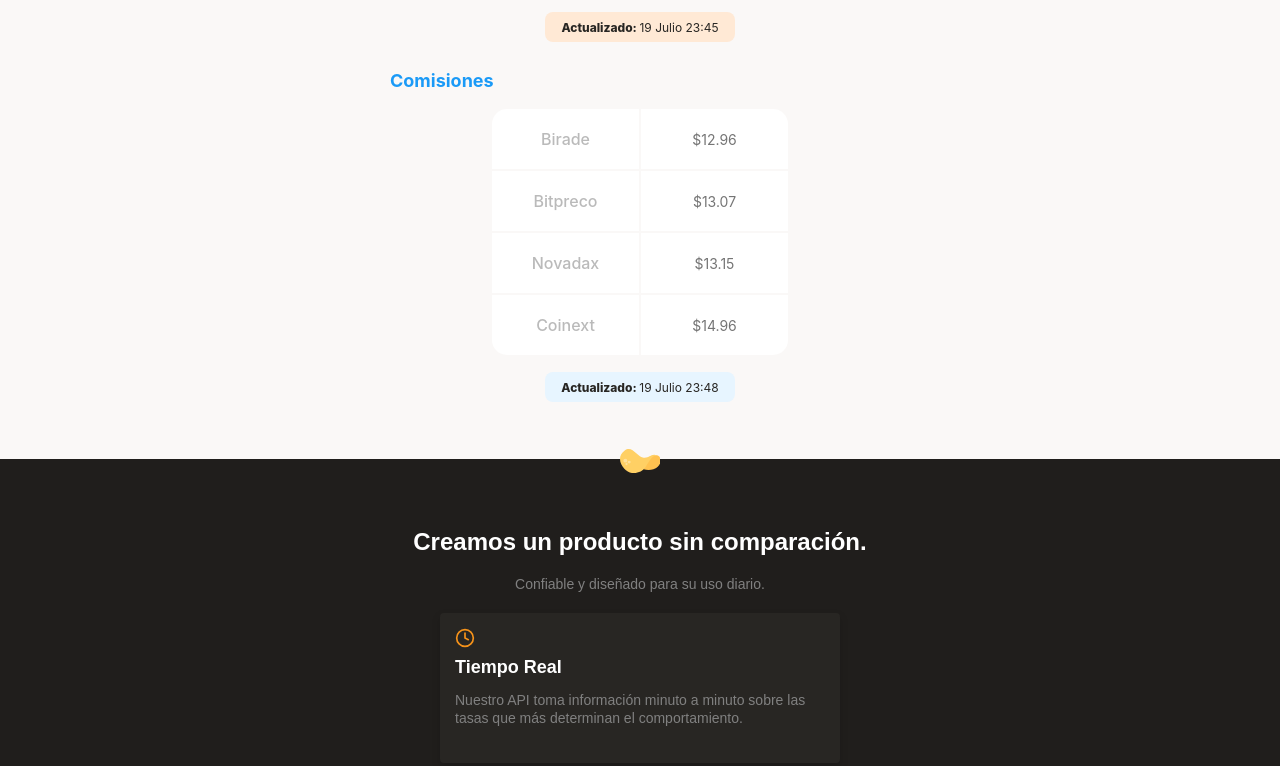
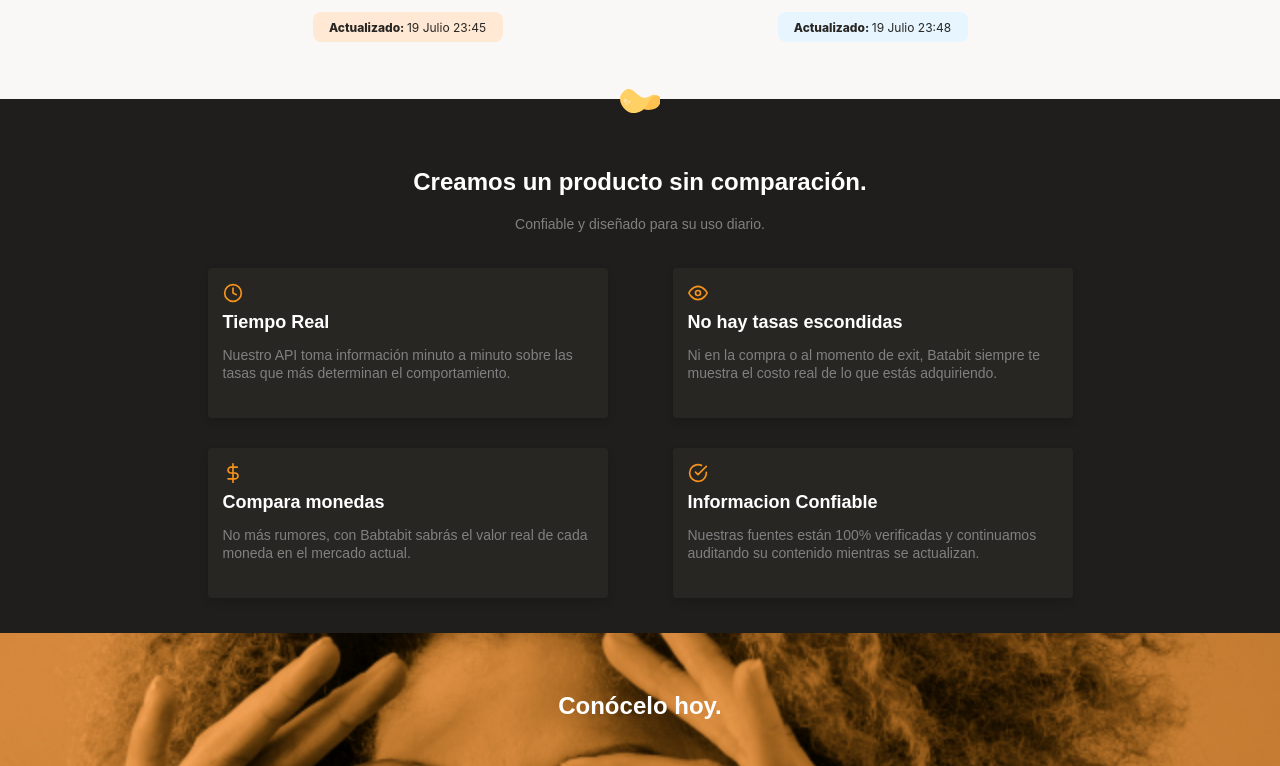
Before and after one commit to Harold-c0der/Webrespondive.github.io, a plain HTML site: page index.html in a window 1280 px wide. Shown: the part 1057-1823 px from the top of the page. Drawn offline with Linux system fonts and the light colour scheme.

Commit message:
añadimos los media Querys

```diff
--- a/css/main.css
+++ b/css/main.css
@@ -154,7 +154,7 @@ html{
     font-weight: bold;
     line-height: 2.3rem;
     color: var(--bitcoin-orange);
-    text-align: left;
+    text-align: center;
 }
 .main-currency-table .currency-table--container{
     width: 90%;
--- /dev/null
+++ b/css/tablet.css
@@ -0,0 +1,15 @@
+.plan-container--slider{
+    justify-content: center;
+}
+.product-cards--container{
+    display: flex;
+    flex-wrap: wrap;
+    width: 930px;
+    margin: 0 auto;
+}
+
+.main-tables-container{
+    display: flex;
+    width: 930px;
+    margin: 0 auto;
+}
--- a/index.html
+++ b/index.html
@@ -7,6 +7,7 @@
     <link rel="stylesheet" href="./css/main.css">
     <title>Web Responsive</title>
     <link href=“https://fonts.googleapis.com/css2?family=DM+Sans:wght@400;500;700&family=Inter:wght@300;500&display=swap” rel=“stylesheet”>
+    <link rel="stylesheet" href="./css/tablet.css" media="(min-width: 930px)">
 </head>
 <body>
     <header id="header">
```
